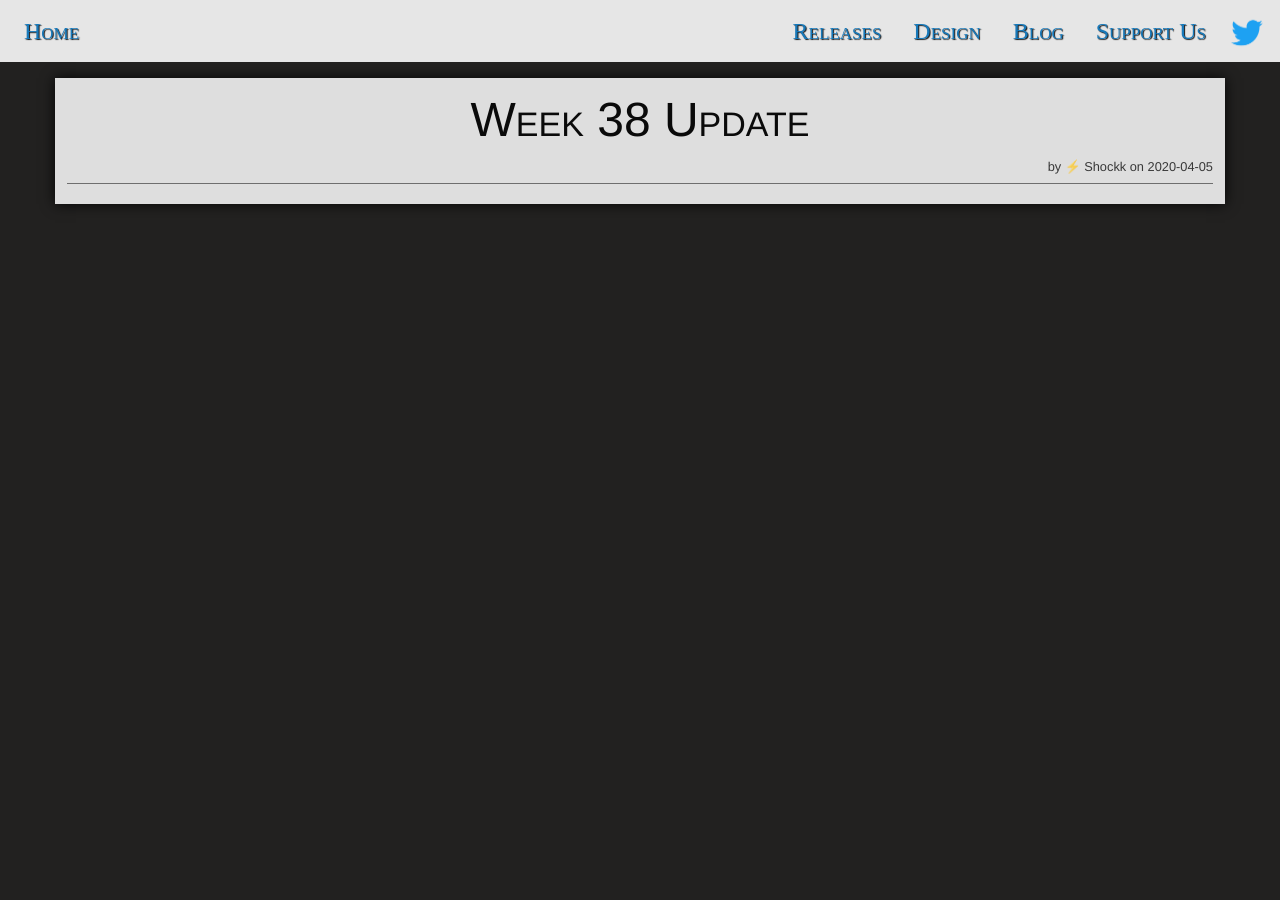
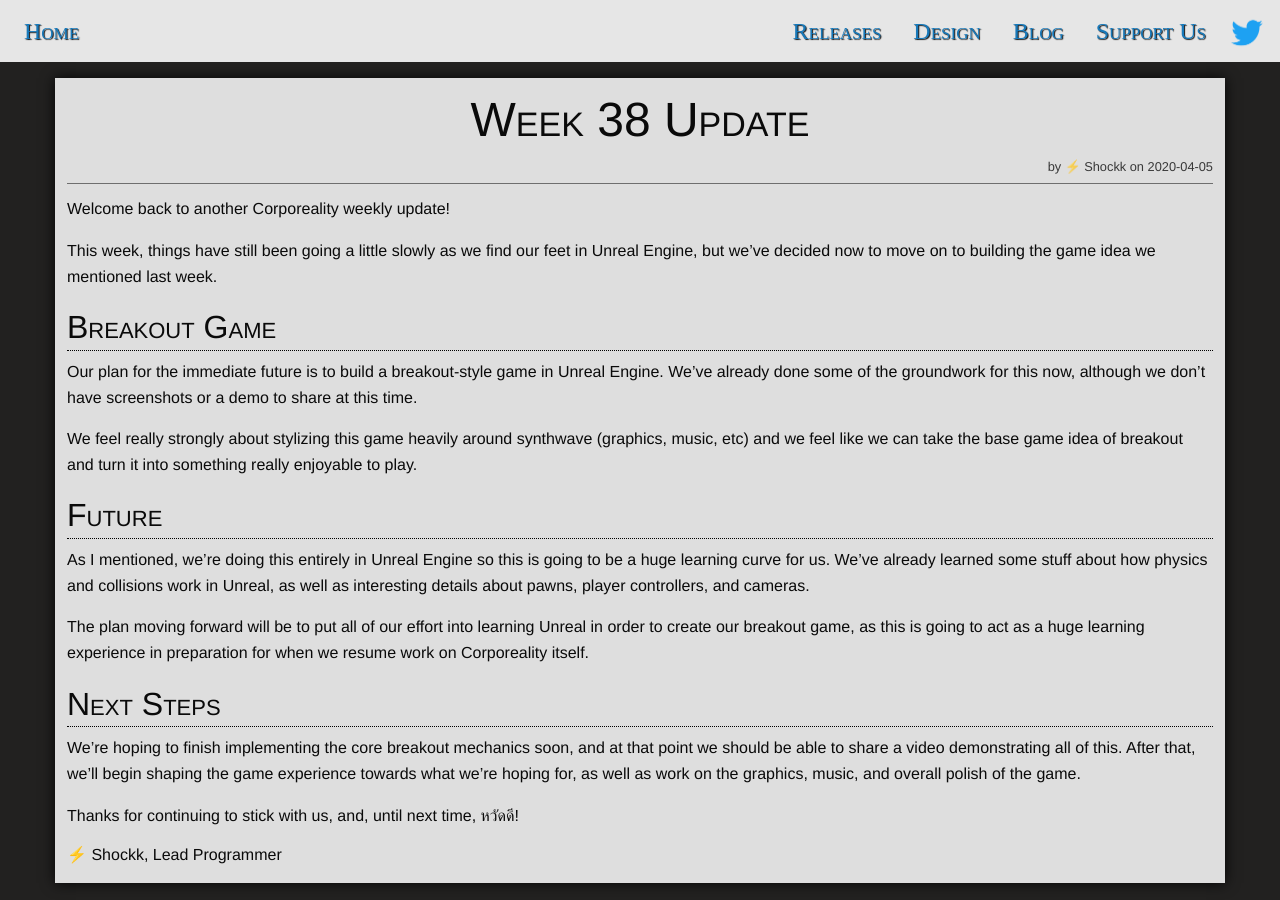
Before and after one commit to corporeality-space/web, a Jekyll site: the page built from _posts/2020-04-05-01-Week-38.md, in a window 1280 px wide. Built offline with Jekyll 4.4.1, drawn with Linux system fonts in a browser that asks for light colours; nearby versions of some CDN libraries; some web fonts are replaced; our own code applies the rules of GitHub Pages for plain Markdown files; library files that are not in the unit come from our copies.

Commit message:
Update 2020-04-05-01-Week-38.md

```diff
--- a/_posts/2020-04-05-01-Week-38.md
+++ b/_posts/2020-04-05-01-Week-38.md
@@ -4,3 +4,27 @@ category: Draft
 author: ⚡ Shockk
 description: Still learning Unreal Engine!
 ---
+
+Welcome back to another Corporeality weekly update!
+
+This week, things have still been going a little slowly as we find our feet in Unreal Engine, but we've decided now to move on to building the game idea we mentioned last week.
+
+# Breakout Game
+
+Our plan for the immediate future is to build a breakout-style game in Unreal Engine. We've already done some of the groundwork for this now, although we don't have screenshots or a demo to share at this time.
+
+We feel really strongly about stylizing this game heavily around synthwave (graphics, music, etc) and we feel like we can take the base game idea of breakout and turn it into something really enjoyable to play.
+
+# Future
+
+As I mentioned, we're doing this entirely in Unreal Engine so this is going to be a huge learning curve for us. We've already learned some stuff about how physics and collisions work in Unreal, as well as interesting details about pawns, player controllers, and cameras.
+
+The plan moving forward will be to put all of our effort into learning Unreal in order to create our breakout game, as this is going to act as a huge learning experience in preparation for when we resume work on Corporeality itself.
+
+# Next Steps
+
+We're hoping to finish implementing the core breakout mechanics soon, and at that point we should be able to share a video demonstrating all of this. After that, we'll begin shaping the game experience towards what we're hoping for, as well as work on the graphics, music, and overall polish of the game.
+
+Thanks for continuing to stick with us, and, until next time, หวัดดี!
+
+###### {{ page.author }}, Lead Programmer
```
